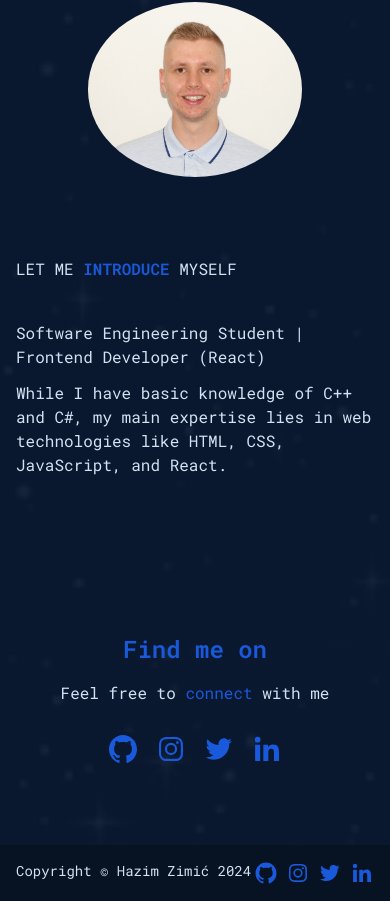
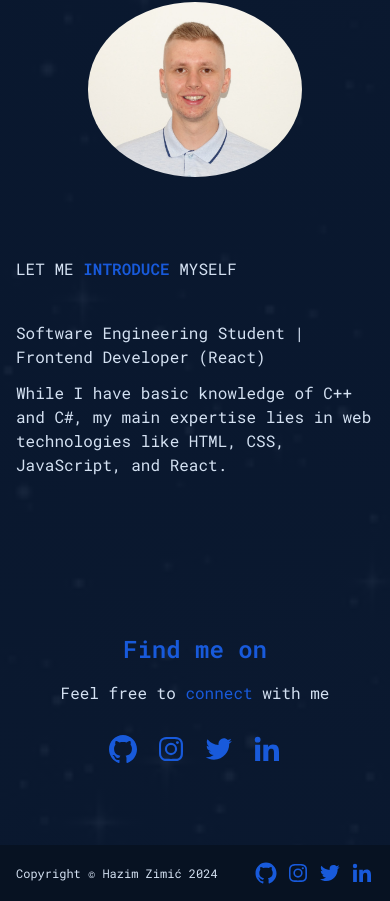
Before and after one commit to zime01/Portfolio, a React (Vite) app: page / in a window 390 px wide. Shown: the part 885-1786 px from the top of the page. Built offline with nearby package versions, Linux system fonts and the light colour scheme.

Commit message:
Update Footer.jsx

```diff
--- a/src/ui/Footer.jsx
+++ b/src/ui/Footer.jsx
@@ -5,11 +5,11 @@ import { Link } from "react-router-dom";
 export default function Footer() {
   return (
     <div className="bg-[--color-footer]">
-      <div className="my-0 mx-auto max-w-[62.5rem] flex justify-between  py-4 px-4">
+      <div className="my-0 mx-auto max-w-[62.5rem] flex items-center   justify-between  py-4 px-4">
         <p className="text-[var(--color-text-primary)] hidden sm:block text-sm lg:text-base">
           Developed by Hazim Zimić
         </p>
-        <p className="text-[var(--color-text-primary)] text-sm lg:text-base">
+        <p className="text-[var(--color-text-primary)] text-[0.75rem] lg:text-base">
           Copyright &copy; Hazim Zimić 2024
         </p>
         <div className="flex gap-2">
```
